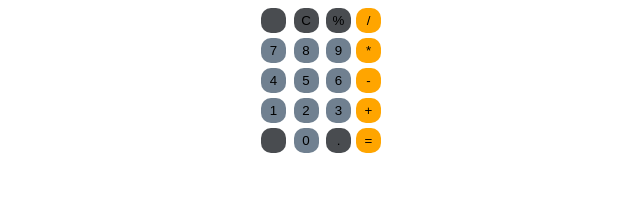
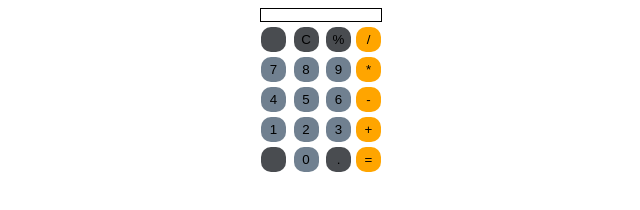
Before and after one commit to KarolisZIU/Calculator, a plain HTML site: page index.html in a window 1280 px wide. Shown: the whole page, without its empty margins (319-959 px from the left). Drawn offline with Linux system fonts and the light colour scheme.

Commit message:
added a wrapper to hold my buttons so i can align them horizontally + display box

```diff
--- a/index.html
+++ b/index.html
@@ -8,7 +8,10 @@
   </head>
   <body>
     <div class="container">
-      <div class="numbers">
+      <div class="display"></div>
+
+      <div class="keypad">
+        <div class="buttons">
           <button id="empty"></button>
           <button id="other">C</button>
           <button id="other">%</button>
@@ -25,6 +28,7 @@
           <button id="digit">0</button>
           <button id="other">.</button>
         </div>
+
         <div class="operators">
           <button id="operator">/</button>
           <button id="operator">*</button>
@@ -33,6 +37,7 @@
           <button id="operator">=</button>
         </div>
       </div>
+    </div>
     <script src="script.js"></script>
   </body>
 </html>
--- a/script.js
+++ b/script.js
@@ -48,5 +48,5 @@ console.log(operate(10, 5, "/"));
 //const oneButton = document.getElementById("one");
 
 //oneButton.addEventListener("click", function () {
-input.textContent = input.textContent + "1";
+//input.textContent = input.textContent + "1";
 //});
--- a/style.css
+++ b/style.css
@@ -1,9 +1,15 @@
-.numbers {
+.buttons {
   display: flex;
   justify-content: space-between;
   max-width: 90px;
   flex-wrap: wrap;
   gap: 5px;
+}
+.display {
+  display: flex;
+  border: 1px solid black;
+  width: 120px;
+  height: 12px;
 }
 button {
   height: 25px;
@@ -19,8 +25,15 @@ button {
   flex-wrap: wrap;
   gap: 5px;
 }
+
+.keypad {
+  display: flex;
+  flex-direction: row;
+  gap: 5px;
+}
 .container {
   display: flex;
+  flex-direction: column;
   align-items: center;
   justify-content: center;
   gap: 5px;
```
Lines whose indentation alone changed are shown as unchanged.
